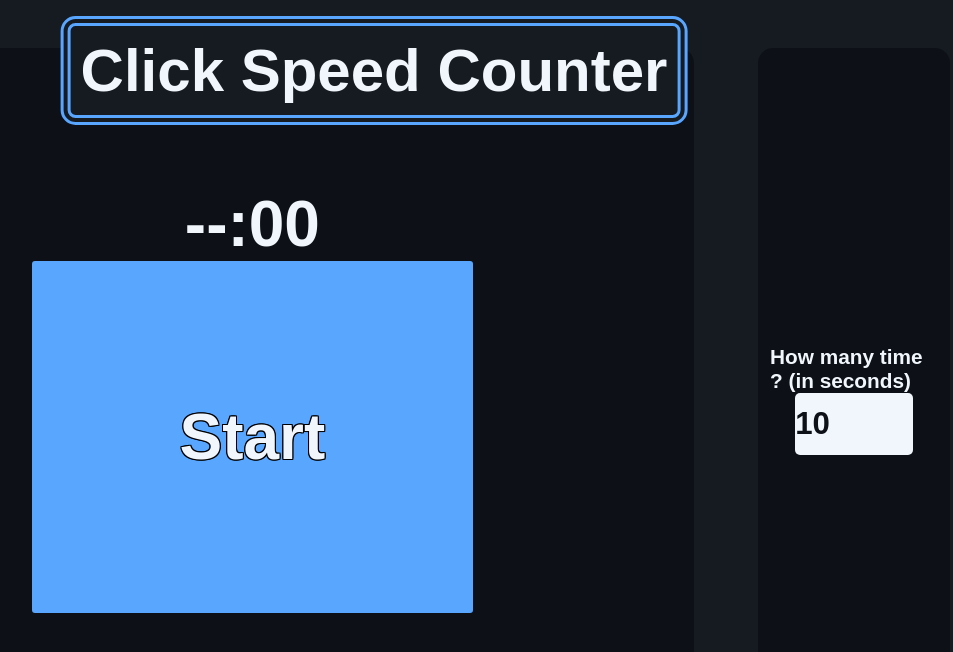
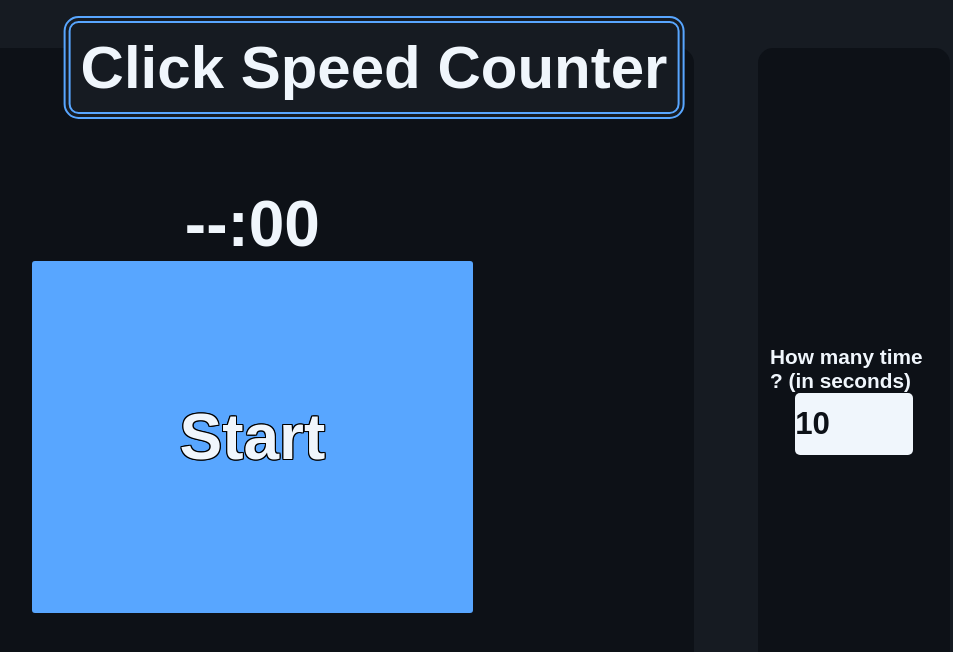
Before and after one commit to dbrchrd/CPS_JS, a plain HTML site: page index.html in a window 1280 px wide. Shown: the whole page, without its empty margins (266-1219 px from the left). Drawn offline with Linux system fonts and the light colour scheme.

Commit message:
Update style.css

```diff
--- a/style.css
+++ b/style.css
@@ -19,7 +19,7 @@ body {
   font-size: 30px;
   background: #161B22;
   border-radius: 15px;
-  border: double 10px #58A6FF;
+  border: double 7px #58A6FF;
   text-align: center;
 }
 #main {
```
